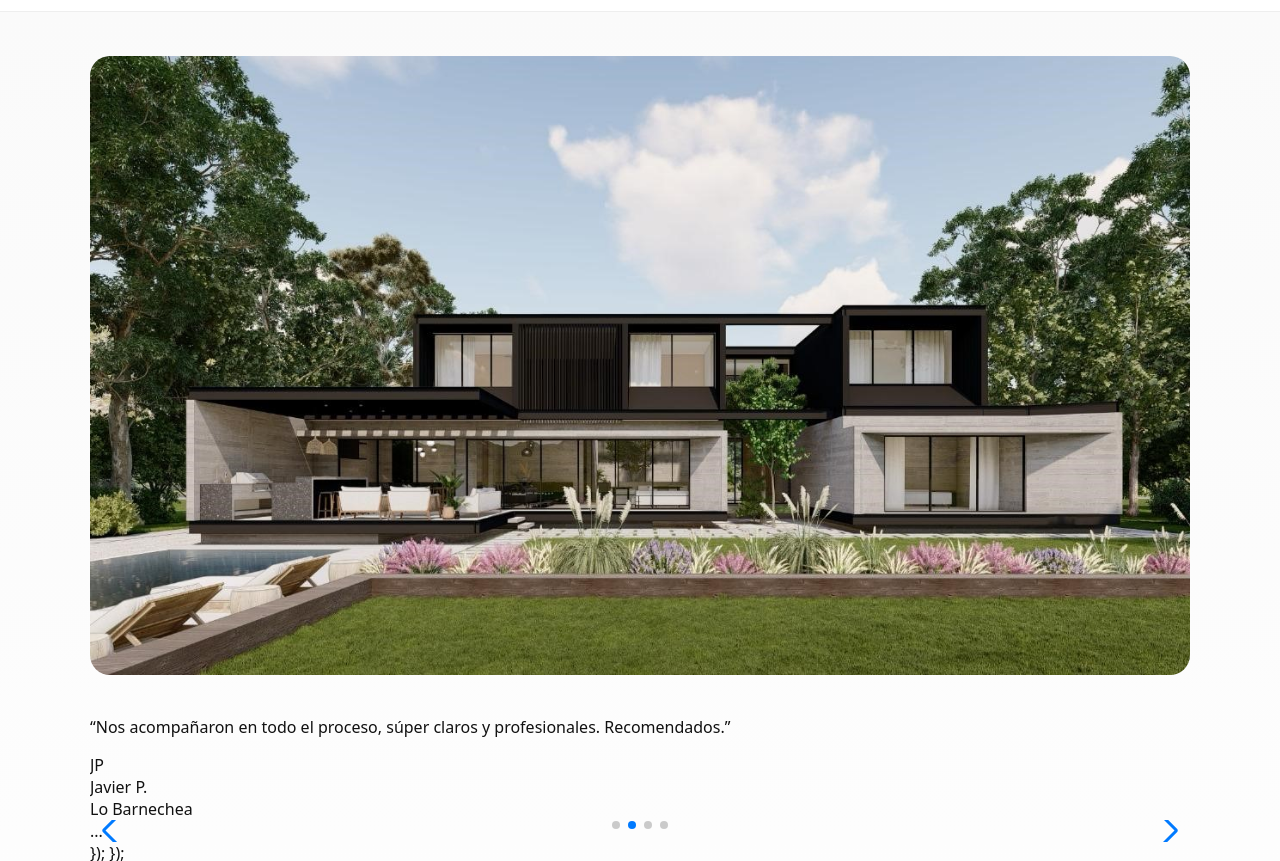
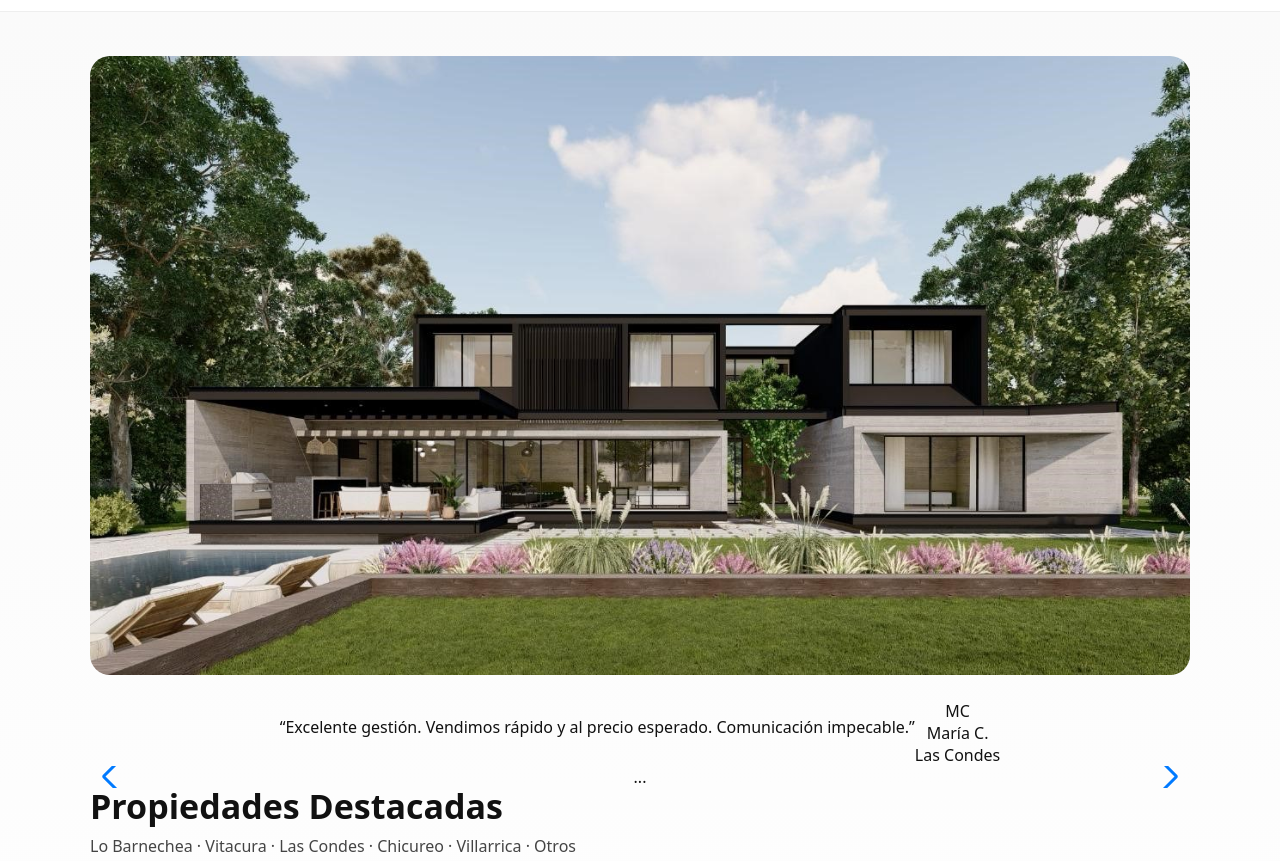
Before and after one commit to AlejandraManquilef/llavepropiedades, a plain HTML site: page index.html in a window 1280 px wide. Shown: the part 93-954 px from the top of the page. Drawn offline with nearby package versions, Linux system fonts and the light colour scheme.

Commit message:
Update index.html

```diff
--- a/index.html
+++ b/index.html
@@ -123,35 +123,48 @@
     </div>
   </div>
 </section>
-<script src="https://cdn.jsdelivr.net/npm/swiper@11/swiper-bundle.min.js"></script>
 
-<script>
+       <script>
+document.addEventListener("DOMContentLoaded", function () {
   const el = document.querySelector(".testimonialsSwiper");
+
   if (el) {
     new Swiper(el, {
       loop: true,
       slidesPerView: 1,
       spaceBetween: 18,
-      autoHeight: true,
-      autoplay: { delay: 3800, disableOnInteraction: false },
+      centeredSlides: true,
+
+      autoplay: {
+        delay: 3500,
+        disableOnInteraction: false,
+      },
 
       pagination: {
         el: el.querySelector(".swiper-pagination"),
         clickable: true,
       },
+
       navigation: {
         nextEl: el.querySelector(".swiper-button-next"),
         prevEl: el.querySelector(".swiper-button-prev"),
       },
     });
   }
-</script>
-
 });
 </script>
 
-  });
-</script>
+<style>
+.testimonialsSwiper .swiper-slide {
+  display: flex;
+  justify-content: center;
+}
+
+.testimonials {
+  text-align: center;
+}
+</style>
+
 
         <h1 class="h1">Propiedades Destacadas</h1>
         <p class="sub">Lo Barnechea · Vitacura · Las Condes · Chicureo · Villarrica · Otros</p>
```
